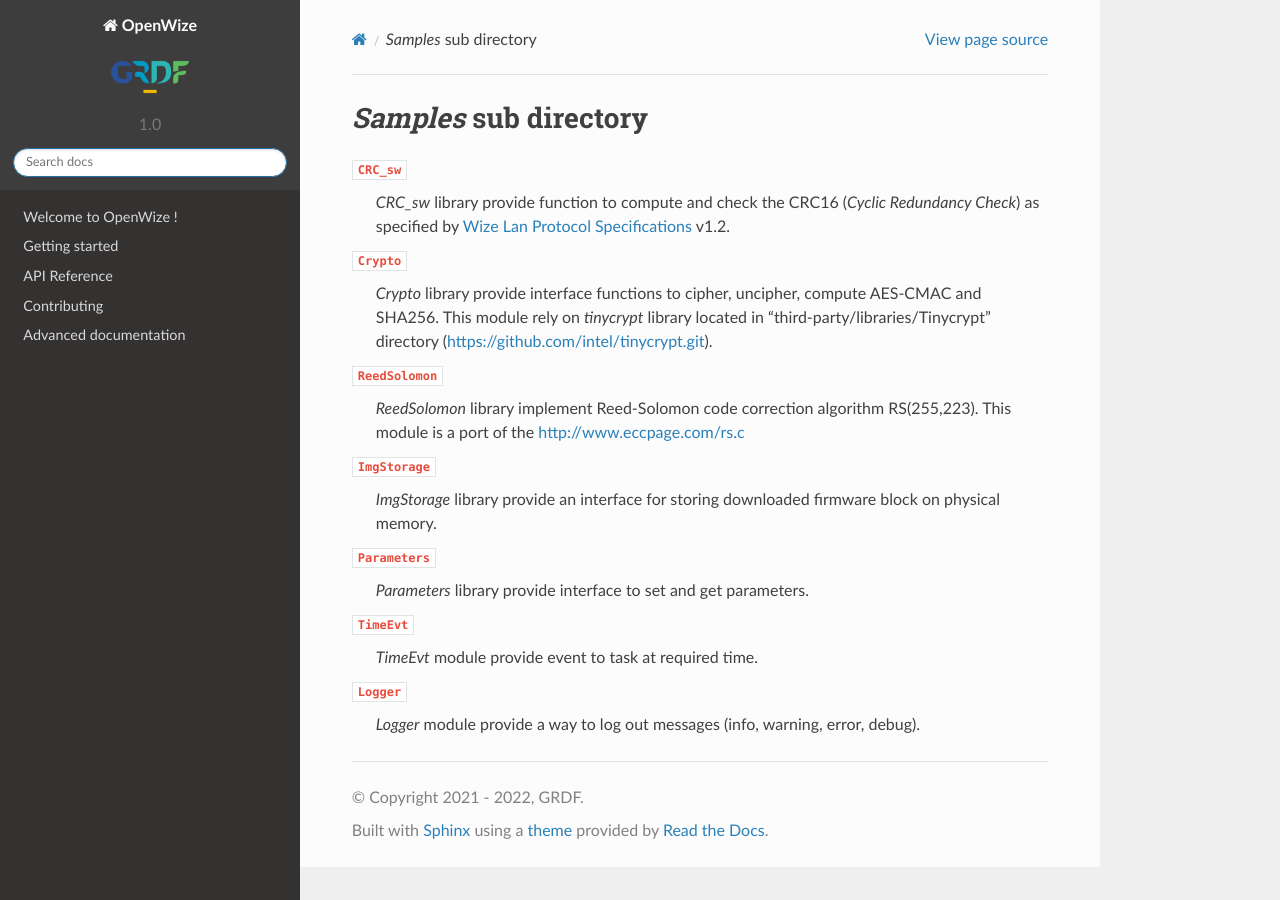
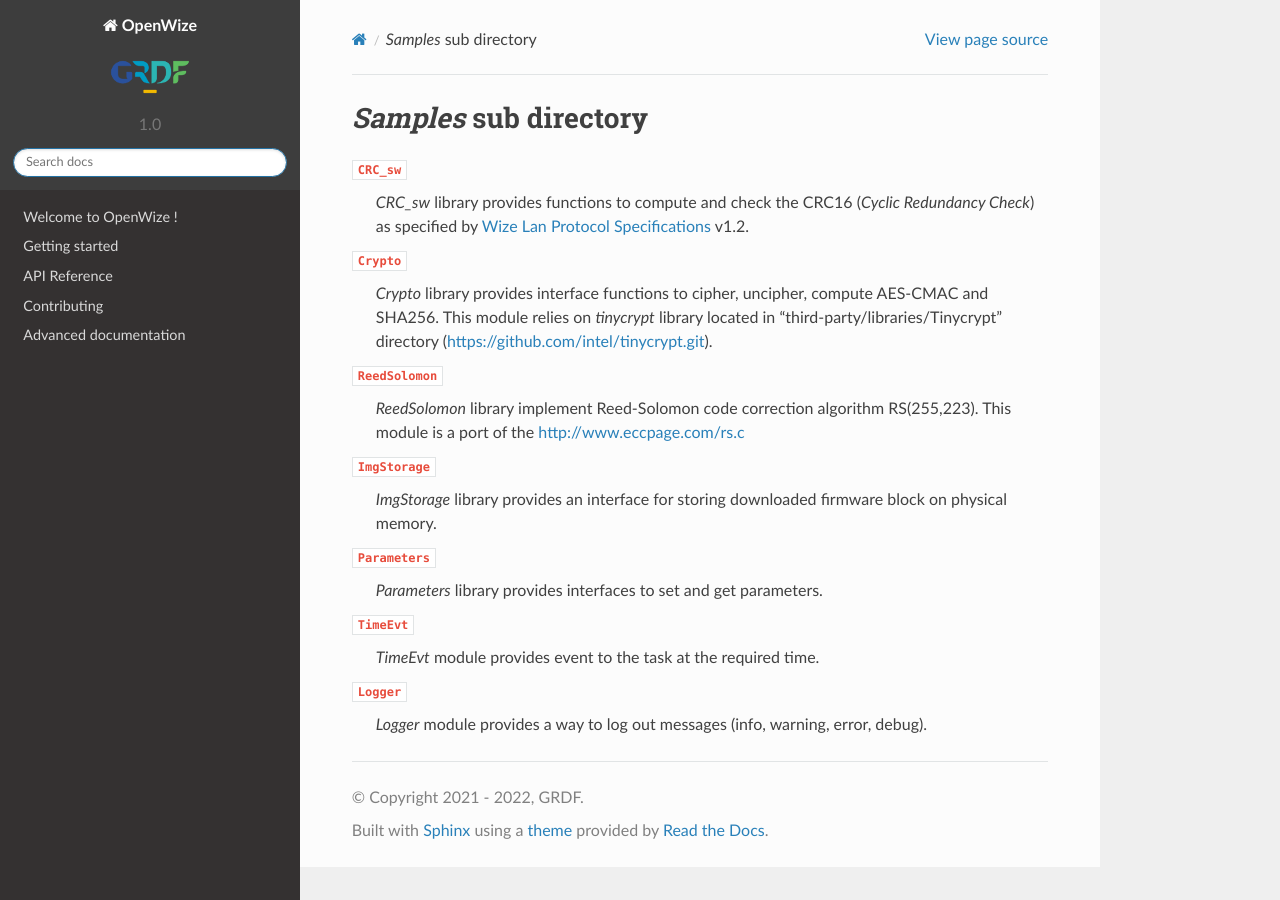
Before and after one commit to WizeEveryWhere/OpenWize, a Sphinx documentation site: the page built from docs/api_doc/samples_subdir.rst, in a window 1280 px wide. Built offline with Sphinx 7.4.7 and the Read the Docs theme 2.0.0, drawn with Linux system fonts in a browser that asks for light colours.

Commit message:
[DOC] Spelling correction

```diff
--- a/docs/api_doc/samples_subdir.rst
+++ b/docs/api_doc/samples_subdir.rst
@@ -4,12 +4,12 @@
 -----------------------
 
 ``CRC_sw``
-   *CRC_sw* library provide function to compute and check the CRC16 (*Cyclic Redundancy Check*)
+   *CRC_sw* library provides functions to compute and check the CRC16 (*Cyclic Redundancy Check*)
    as specified by `Wize Lan Protocol Specifications`_ v1.2.
 
 ``Crypto``
-   *Crypto* library provide interface functions to cipher, uncipher, compute
-   AES-CMAC and SHA256. This module rely on *tinycrypt* library located in
+   *Crypto* library provides interface functions to cipher, uncipher, compute
+   AES-CMAC and SHA256. This module relies on *tinycrypt* library located in
    "third-party/libraries/Tinycrypt" directory (https://github.com/intel/tinycrypt.git).
 
 ``ReedSolomon``
@@ -17,17 +17,17 @@
    RS(255,223). This module is a port of the http://www.eccpage.com/rs.c
 
 ``ImgStorage``
-   *ImgStorage* library provide an interface for storing downloaded firmware
+   *ImgStorage* library provides an interface for storing downloaded firmware
    block on physical memory.
 
 ``Parameters``
-   *Parameters* library provide interface to set and get parameters.
+   *Parameters* library provides interfaces to set and get parameters.
 
 ``TimeEvt``
-   *TimeEvt* module provide event to task at required time.
+   *TimeEvt* module provides event to the task at the required time.
 
 ``Logger``
-   *Logger* module provide a way to log out messages (info, warning, error, debug).
+   *Logger* module provides a way to log out messages (info, warning, error, debug).
 
 
 .. *****************************************************************************
```
